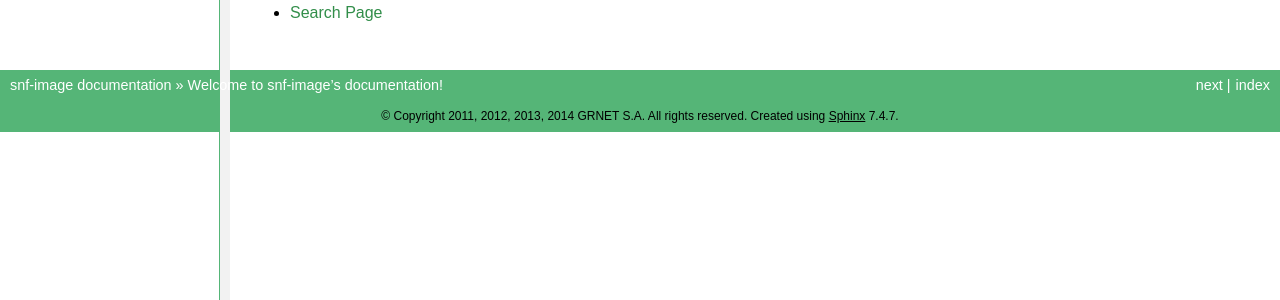
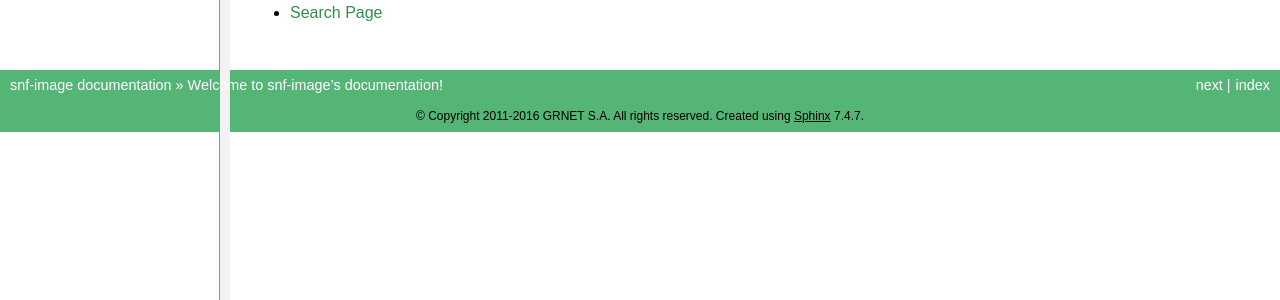
Before and after one commit to grnet/snf-image, a Sphinx documentation site: the page built from docs/index.rst, in a window 1280 px wide. Shown: the part 1432-1732 px from the top of the page. Built offline with Sphinx 7.4.7, drawn with Linux system fonts in a browser that asks for light colours; the version number could not be read and is left out.

Commit message:
docs: Update copyright date

```diff
--- a/docs/conf.py
+++ b/docs/conf.py
@@ -39,7 +39,7 @@ master_doc = 'index'
 
 # General information about the project.
 project = u'snf-image'
-copyright = u'2011, 2012, 2013, 2014 GRNET S.A. All rights reserved'
+copyright = u'2011-2016 GRNET S.A. All rights reserved'
 
 # The version info for the project you're documenting, acts as replacement for
 # |version| and |release|, also used in various other places throughout the
```
